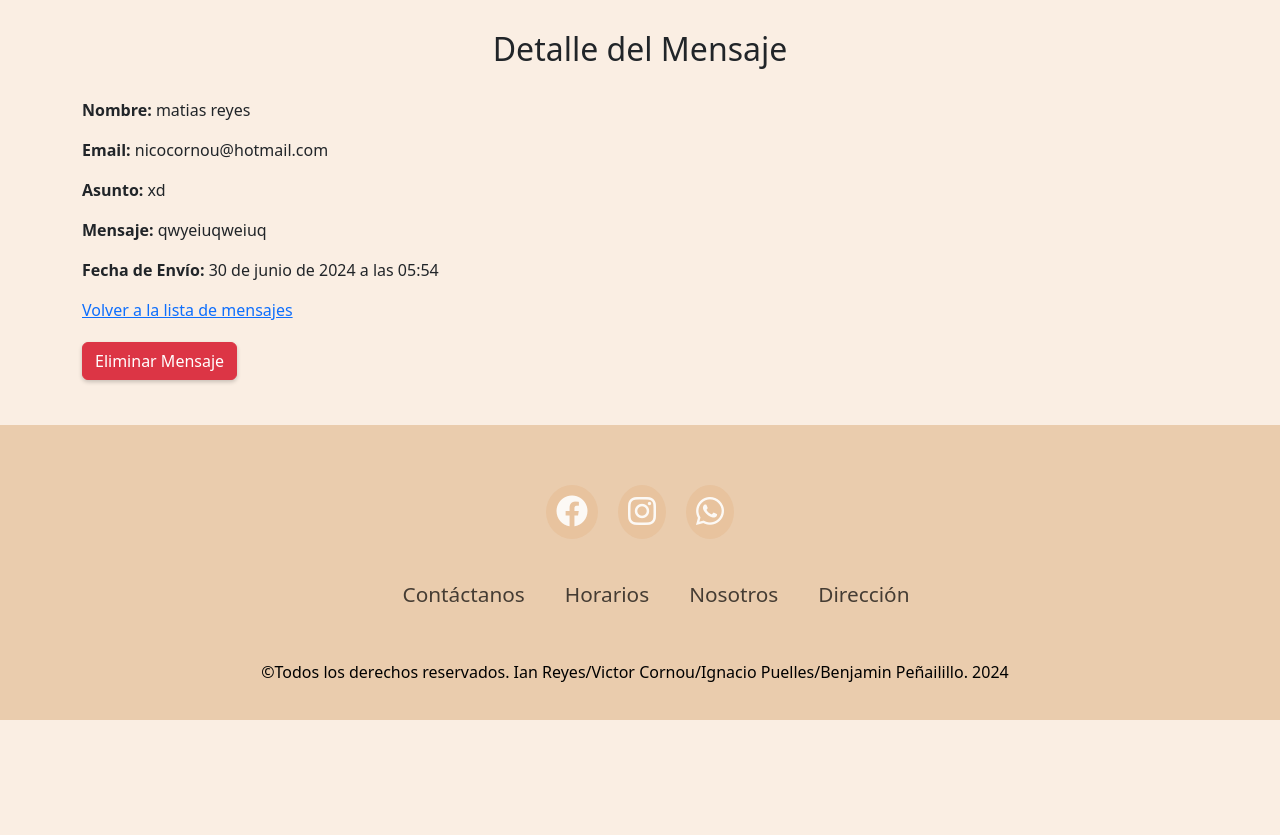
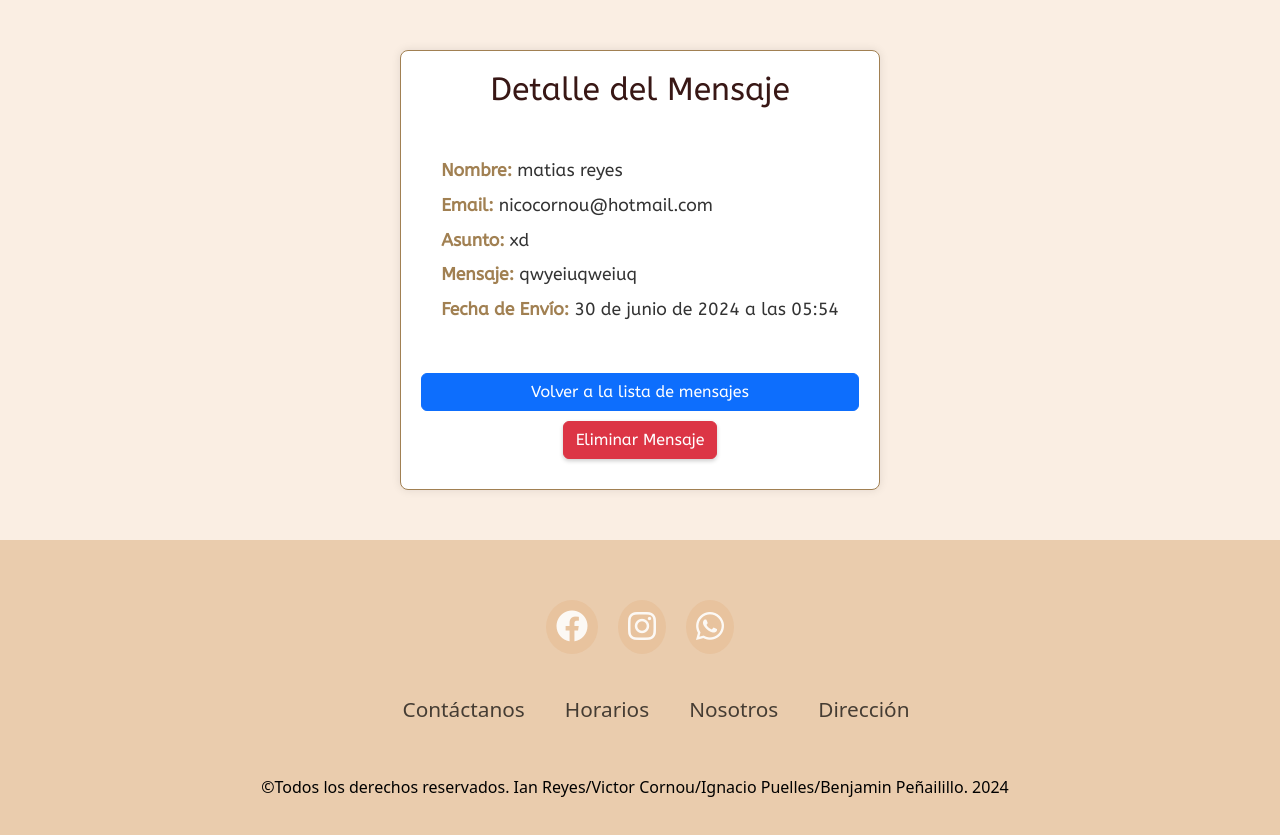
Before and after one commit to ElCornuwu/cupcakeQueen, a Django app: page /mensajes/4/ in a window 1280 px wide. Shown: the part 80-915 px from the top of the page. Before the commit the page ends 800 px from the top, so only its background shows below. Run offline with Django 5.2, Linux system fonts and the light colour scheme; a user stored in the database is signed in; data comes from the database, SQL or seed files in the repository; both versions use the stored data as it was after the commit.

Commit message:
Cambios Visuales

```diff
--- a/pagina/templates/mensaje_detalle.html
+++ b/pagina/templates/mensaje_detalle.html
@@ -3,18 +3,21 @@
 {% block title %} Detalle del Mensaje {% endblock %}
 
 {% block content %}
-<div class="container">
-    <div style="text-align: center; margin-top: 30px; margin-bottom: 30px;"><h2>Detalle del Mensaje</h2></div>
+<div class="container-message">
+    <h1 style="text-align: center;">Detalle del Mensaje</h1>
+    <div class="message-detail">
         <p><strong>Nombre:</strong> {{ mensaje.nombre }}</p>
         <p><strong>Email:</strong> {{ mensaje.email }}</p>
         <p><strong>Asunto:</strong> {{ mensaje.asunto }}</p>
-    <p><strong>Mensaje:</strong> {{ mensaje.mensaje }}</p>
+        <p><strong>Mensaje:</strong> <span class="message-content">{{ mensaje.mensaje }}</span></p>
         <p><strong>Fecha de Envío:</strong> {{ mensaje.fecha_envio }}</p>
-    <a href="{% url 'mensajes' %}">Volver a la lista de mensajes</a>
-
-    <form method="post" action="{% url 'eliminar_mensaje' mensaje.id %}" style="margin-top: 20px;" onsubmit="return confirm('¿Estás seguro de que deseas eliminar este mensaje?');">
+    </div>
+    <div class="actions">
+        <a href="{% url 'mensajes' %}" class="btn btn-primary">Volver a la lista de mensajes</a>
+        <form method="post" action="{% url 'eliminar_mensaje' mensaje.id %}" class="delete-form" onsubmit="return confirm('¿Estás seguro de que deseas eliminar este mensaje?');">
             {% csrf_token %}
             <button type="submit" class="btn btn-danger">Eliminar Mensaje</button>
         </form>
     </div>
+</div>
 {% endblock %}
--- a/static/css/style.css
+++ b/static/css/style.css
@@ -145,7 +145,7 @@ button{
     font-family: Merienda;
 }
 
-.container-login{
+.container-login {
     padding-top: 3%;
     border-style: solid;
     border-width: 1px;
@@ -155,11 +155,13 @@ button{
     background-color: white;
     margin-top: 10%;
     width: 30%;
-    margin-left: 35%;
+    margin-left: auto;
+    margin-right: auto;
     padding-left: 3%;
     padding-right: 3%;
     margin-bottom: 10%;
-    min-width: fit-content;
+    min-width: 300px;
+    max-width: 30%;
 }
 
 .container-registro{
@@ -722,11 +724,10 @@ color: #381715;
     border-style: solid;
     border-width: 1px;
     border-color: #a18052;
-    z-index: -2;
+    z-index: 1;
     width: 60%;
     max-width: 1400px;
     min-width: 800px;
-
 }
 
 .errorForm{
@@ -745,7 +746,7 @@ color: #381715;
     border-color: #a18052;
     padding: 60px;
     font-family: AbeeZee;
-    z-index: 10;
+    z-index: 1;
 }
 
 .titulo_form{
@@ -806,6 +807,7 @@ color: #381715;
     padding-left: 10px;
     padding-right: 10px;
     padding-top: 5px;
+    z-index: 10;
 }
 
 .modal_close{
@@ -1024,3 +1026,199 @@ footer {
     border-radius: 8px;
     box-shadow: 0 0 10px rgba(0, 0, 0, 0.1);
 }
+
+
+/*Mensajes*/
+.container {
+    max-width: 800px;
+    margin: 20px auto;
+    padding: 20px;
+    background-color: #fff;
+    border-radius: 8px;
+    box-shadow: 0 0 10px rgba(0, 0, 0, 0.1);
+}
+
+.container .header {
+    text-align: center;
+    margin-top: 30px;
+    margin-bottom: 30px;
+}
+
+.container .header h2 {
+    color: #333;
+}
+
+.container .message-list {
+    list-style-type: none;
+    padding: 0;
+}
+
+.container .message-item {
+    background-color: #ffeeba;
+    margin-bottom: 10px;
+    padding: 15px;
+    border-radius: 8px;
+    box-shadow: 0 4px 6px rgba(0, 0, 0, 0.1);
+    transition: transform 0.2s, box-shadow 0.2s;
+}
+
+.container .message-item:hover {
+    transform: translateY(-5px);
+    box-shadow: 0 8px 12px rgba(0, 0, 0, 0.2);
+}
+
+.container .message-item a {
+    text-decoration: none;
+    color: #007bff;
+    font-weight: bold;
+}
+
+.container .message-item a:hover {
+    text-decoration: underline;
+}
+
+
+/*Detalle_mensaje*/
+
+
+.container-message {
+    max-width: 600px;
+    margin: 50px auto;
+    padding: 20px;
+    border: 1px solid #a18052;
+    border-radius: 8px;
+    background-color: #fff;
+    box-shadow: 0 0 10px rgba(0, 0, 0, 0.1);
+    font-family: AbeeZee, sans-serif;
+    overflow: hidden;
+}
+
+.container-message h1 {
+    font-size: 2em;
+    margin-bottom: 20px;
+    color: #381715;
+    text-align: center;
+}
+
+.message-detail {
+    padding: 20px;
+}
+
+.message-detail p {
+    font-size: 1.1em;
+    margin: 10px 0;
+    line-height: 1.4;
+    color: #333;
+    text-align: justify;
+}
+
+.message-detail p strong {
+    color: #a18052;
+}
+
+.message-content {
+    word-wrap: break-word;
+    white-space: pre-wrap;
+}
+
+.actions {
+    display: flex;
+    flex-direction: column;
+    align-items: center;
+    margin-top: 20px;
+}
+
+.actions a,
+.actions form {
+    width: 100%;
+    text-align: center;
+    margin-bottom: 10px;
+}
+
+.btn-link {
+    color: #007bff;
+    text-decoration: none;
+    font-size: 1em;
+}
+
+.btn-link:hover {
+    text-decoration: underline;
+}
+
+.delete-form {
+    display: inline-block;
+}
+
+.btn-danger {
+    background-color: #dc3545;
+    color: #fff;
+    border: none;
+    padding: 10px 20px;
+    font-size: 1em;
+    cursor: pointer;
+    border-radius: 4px;
+}
+
+.btn-danger:hover {
+    background-color: #c82333;
+}
+
+
+.btn-primary {
+    background-color: #007bff;
+    color: #fff;
+    border: none;
+    padding: 10px 20px;
+    font-size: 1em;
+    cursor: pointer;
+    border-radius: 4px;
+}
+
+.btn-primary:hover {
+    background-color: #0056b3;
+}
+
+
+@media (max-width: 768px) {
+    .container-message {
+        padding: 15px;
+        margin: 30px auto;
+    }
+
+    .container-message h1 {
+        font-size: 1.5em;
+    }
+
+    .message-detail p {
+        font-size: 1em;
+        margin: 8px 0;
+    }
+
+    .btn-link,
+    .btn-danger {
+        font-size: 0.9em;
+        padding: 8px 16px;
+    }
+}
+
+@media (max-width: 480px) {
+    .container-message {
+        padding: 10px;
+        margin: 20px auto;
+    }
+
+    .container-message h1 {
+        font-size: 1.2em;
+    }
+
+    .message-detail p {
+        font-size: 0.9em;
+        margin: 6px 0;
+    }
+
+    .btn-link,
+    .btn-danger {
+        font-size: 0.8em;
+        padding: 6px 12px;
+    }
+}
```
Also changed, not shown: pagina/templates/mensajes.html (+5 -3 lines), db.sqlite3. Lines whose indentation alone changed are shown as unchanged.
